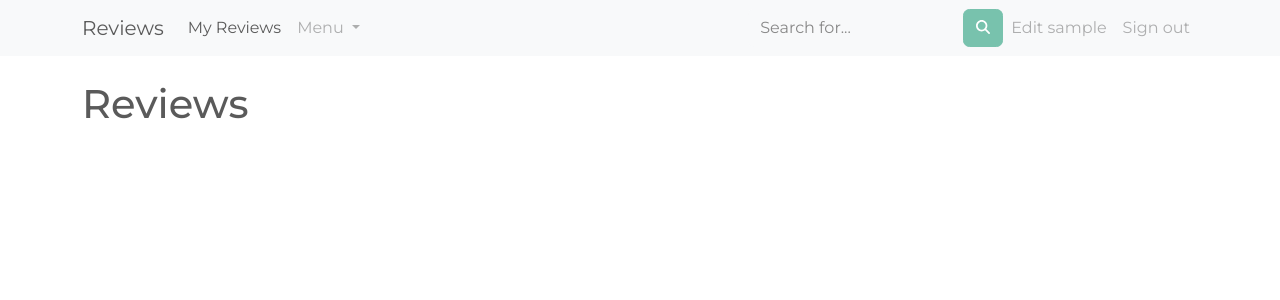
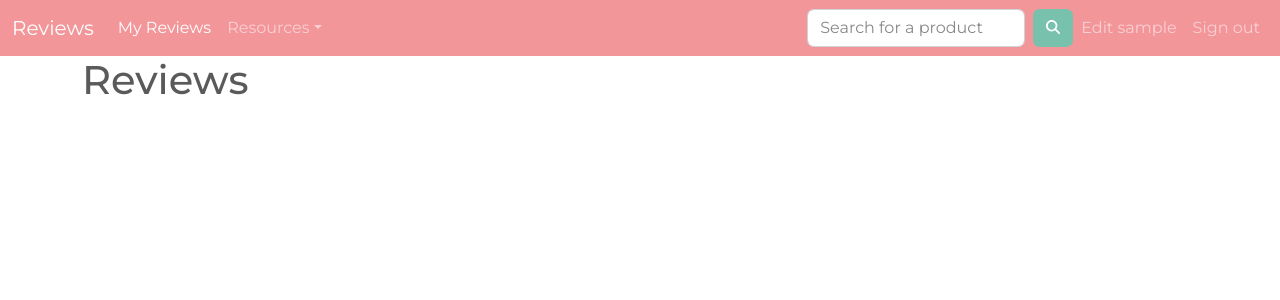
Before and after one commit to chiucarman/Reviews, a Rails app: page / in a window 1280 px wide. Shown: the top 300 px of the page. Run offline with Rails 7, Linux system fonts and the light colour scheme; the visitor is signed in with stand-in values (Sample User, id 1); data that the repository does not hold is empty; some libraries are stand-ins or nearby versions.

Commit message:
revamped navbar!

```diff
--- a/app/views/shared/_navbar.html.erb
+++ b/app/views/shared/_navbar.html.erb
@@ -1,20 +1,21 @@
-<nav class="navbar navbar-expand-lg bg-light mb-4">
-  <div class="container">
+<nav class="navbar navbar-expand-lg bg-dark" data-bs-theme="dark">
+  <div class="container-fluid">
     <%= link_to 'Reviews', root_path, class: "navbar-brand" %>
-    <button class="navbar-toggler" type="button" data-bs-toggle="collapse" data-bs-target="#navbarSupportedContent" aria-controls="navbarSupportedContent" aria-expanded="false" aria-label="Toggle navigation">
+    <button class="navbar-toggler" type="button" data-bs-toggle="collapse" data-bs-target="#navbarColor02" aria-controls="navbarColor02" aria-expanded="false" aria-label="Toggle navigation">
       <span class="navbar-toggler-icon"></span>
     </button>
-    <div class="collapse navbar-collapse" id="navbarSupportedContent">
-      <ul class="navbar-nav me-auto mb-2 mb-lg-0">
+    <div class="collapse navbar-collapse" id="navbarColor02">
+      <ul class="navbar-nav me-auto">
         <li class="nav-item">
           <% if user_signed_in? %>
             <a class="nav-link active" aria-current="page" href="/<%= current_user.username %>">My Reviews</a>
           <% end %>
         </li>
         <li class="nav-item dropdown">
-          <a class="nav-link dropdown-toggle" href="#" role="button" data-bs-toggle="dropdown" aria-expanded="false">
+<!--          <a class="nav-link dropdown-toggle" href="#" role="button" data-bs-toggle="dropdown" aria-expanded="false">
             Menu
-          </a>
+          </a>-->
+          <a class="nav-link dropdown-toggle" data-bs-toggle="dropdown" href="#" role="button" aria-haspopup="true" aria-expanded="false">Resources</a>
           <ul class="dropdown-menu">
             <li><a class="dropdown-item" href="#">Drafts</a></li>
             <li><a class="dropdown-item" href="#">Bookmarks</a></li>
@@ -25,16 +26,12 @@
       </ul>
 
 <!--Search bar-->
-    <form class="d-none d-sm-inline-block form-inline mr-auto ml-md-3 my-2 my-md-0 mw-100 navbar-search" action="<%= search_path %>" method="get">
-          <div class="input-group">
-            <%= text_field_tag :q, params[:q], class: "form-control bg-light border-0 small", placeholder: "Search for...", aria: { label: "Search" } %>
-            <div class="input-group-append">
-              <button class="btn btn-primary" type="submit">
-                <i class="fas fa-search fa-sm"></i>
-              </button>
-            </div>
-          </div>
-        </form>
+      <form class="d-flex" action="<%= search_path %>" method="get">
+        <input class="form-control me-sm-2" type="search" name="q" value="<%= params[:q] %>" placeholder="Search for a product">
+        <button class="btn btn-primary my-2 my-sm-0" type="submit">
+          <i class="fas fa-search fa-sm"></i>
+        </button>
+      </form>
 
       <ul class="navbar-nav">
         <% if user_signed_in? %>
```
